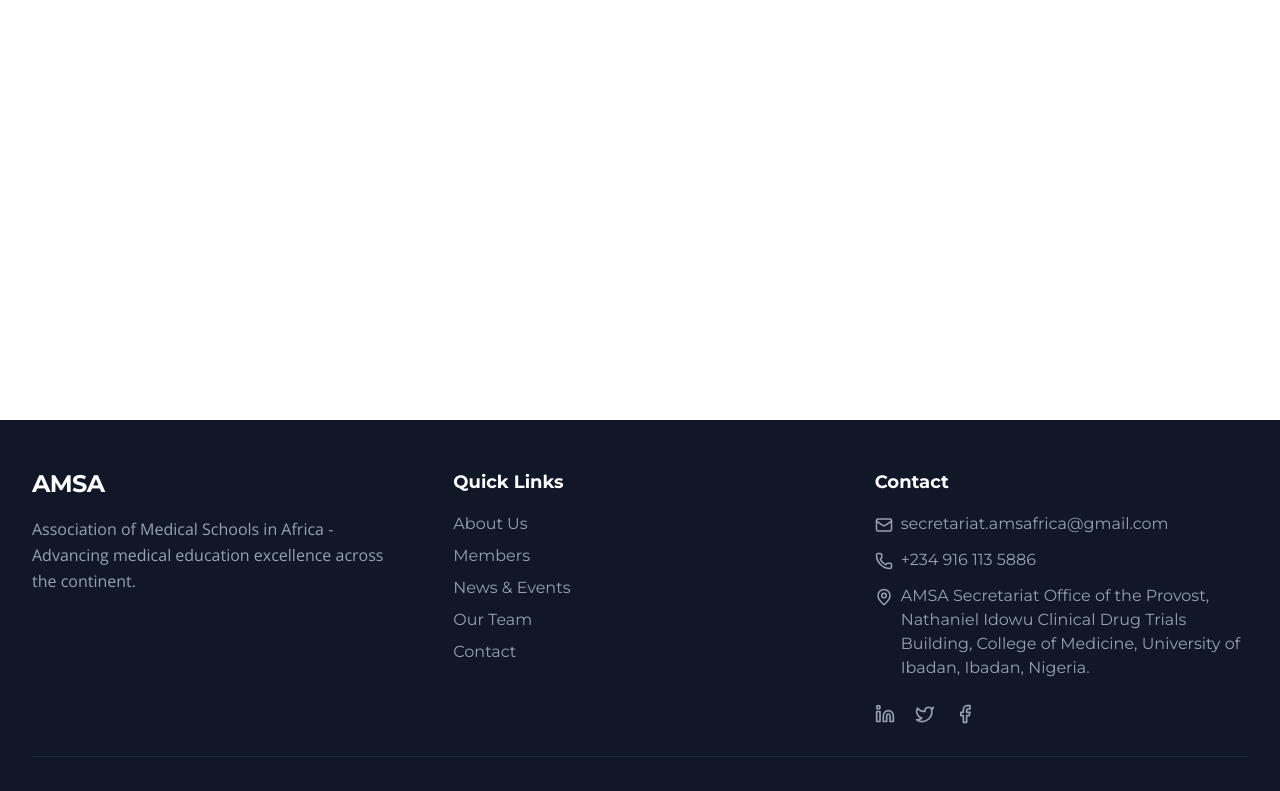
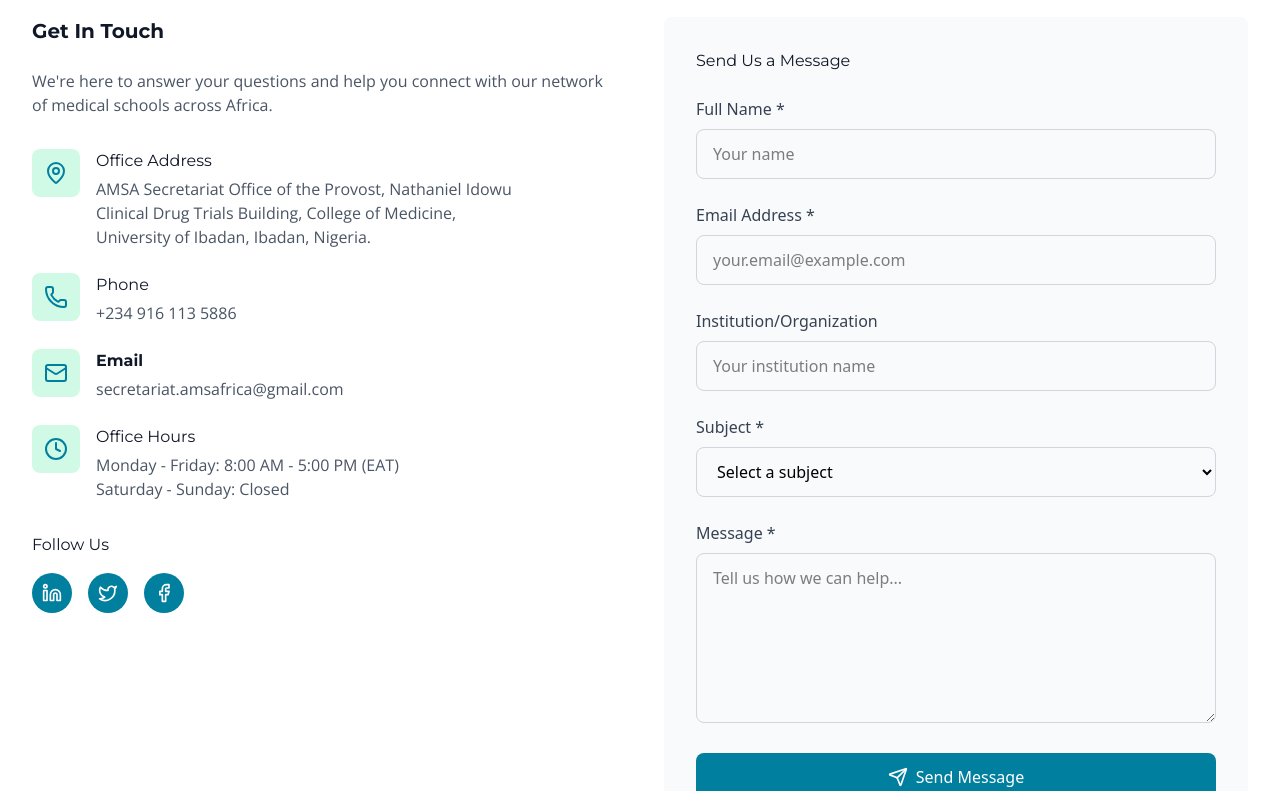
Before and after one commit to Tobi-Oyedele/AMSAfrica, a Next.js app: page /contact in a window 1280 px wide. Shown: the part 460-1251 px from the top of the page. Built offline with nearby package versions, Linux system fonts and the light colour scheme.

Commit message:
Bug fixes and Created contact us page

```diff
--- a/src/app/contact/page.tsx
+++ b/src/app/contact/page.tsx
@@ -1,3 +1,14 @@
+import {
+  Mail,
+  Phone,
+  MapPin,
+  Send,
+  Clock,
+  Linkedin,
+  Twitter,
+  Facebook,
+} from "lucide-react";
+
 const page = () => {
   return (
     <div className="min-h-screen">
@@ -13,6 +24,196 @@ const page = () => {
           </p>
         </div>
       </section>
+
+      <section className="py-20 bg-white">
+        <div className="max-w-7xl mx-auto px-4 sm:px-6 lg:px-8">
+          <div className="grid md:grid-cols-2 gap-12">
+            {/* Contact Information */}
+            <div>
+              <h2 className="text-gray-900 mb-6 text-xl font-semibold">
+                Get In Touch
+              </h2>
+              <p className="text-gray-600 mb-8">
+                We&apos;re here to answer your questions and help you connect
+                with our network of medical schools across Africa.
+              </p>
+
+              <div className="space-y-6 mb-8">
+                <div className="flex items-start">
+                  <div className="shrink-0">
+                    <div className="inline-flex items-center justify-center w-12 h-12 bg-emerald-100 text-primary rounded-lg">
+                      <MapPin size={24} />
+                    </div>
+                  </div>
+                  <div className="ml-4">
+                    <h3 className="text-gray-900 mb-1">Office Address</h3>
+                    <p className="text-gray-600">
+                      AMSA Secretariat Office of the Provost, Nathaniel Idowu
+                      <br />
+                      Clinical Drug Trials Building, College of Medicine,
+                      <br />
+                      University of Ibadan, Ibadan, Nigeria.
+                    </p>
+                  </div>
+                </div>
+
+                <div className="flex items-start">
+                  <div className="shrink-0">
+                    <div className="inline-flex items-center justify-center w-12 h-12 bg-emerald-100 text-primary rounded-lg">
+                      <Phone size={24} />
+                    </div>
+                  </div>
+                  <div className="ml-4">
+                    <h3 className="text-gray-900 mb-1">Phone</h3>
+                    <p className="text-gray-600">+234 916 113 5886</p>
+                  </div>
+                </div>
+
+                <div className="flex items-start">
+                  <div className="shrink-0">
+                    <div className="inline-flex items-center justify-center w-12 h-12 bg-emerald-100 text-primary rounded-lg">
+                      <Mail size={24} />
+                    </div>
+                  </div>
+                  <div className="ml-4">
+                    <h3 className="text-gray-900 font-semibold mb-1">Email</h3>
+                    <p className="text-gray-600">
+                      secretariat.amsafrica@gmail.com
+                    </p>
+                  </div>
+                </div>
+
+                <div className="flex items-start">
+                  <div className="shrink-0">
+                    <div className="inline-flex items-center justify-center w-12 h-12 bg-emerald-100 text-primary rounded-lg">
+                      <Clock size={24} />
+                    </div>
+                  </div>
+                  <div className="ml-4">
+                    <h3 className="text-gray-900 mb-1">Office Hours</h3>
+                    <p className="text-gray-600">
+                      Monday - Friday: 8:00 AM - 5:00 PM (EAT)
+                      <br />
+                      Saturday - Sunday: Closed
+                    </p>
+                  </div>
+                </div>
+              </div>
+
+              <div>
+                <h3 className="text-gray-900 mb-4">Follow Us</h3>
+                <div className="flex space-x-4">
+                  <a
+                    href="#"
+                    className="inline-flex items-center justify-center w-10 h-10 bg-primary text-white rounded-full hover:bg-primary/90 transition-colors"
+                  >
+                    <Linkedin size={20} />
+                  </a>
+                  <a
+                    href="https://x.com/Officialamsafri?s=20"
+                    target="_blank"
+                    className="inline-flex items-center justify-center w-10 h-10 bg-primary text-white rounded-full hover:bg-primary/90 transition-colors"
+                  >
+                    <Twitter size={20} />
+                  </a>
+                  <a
+                    href="#"
+                    className="inline-flex items-center justify-center w-10 h-10 bg-primary text-white rounded-full hover:bg-primary/90 transition-colors"
+                  >
+                    <Facebook size={20} />
+                  </a>
+                </div>
+              </div>
+            </div>
+
+            {/* Contact Form */}
+            <div className="bg-gray-50 p-8 rounded-lg">
+              <h2 className="text-gray-900 mb-6">Send Us a Message</h2>
+              <form className="space-y-6">
+                <div>
+                  <label htmlFor="name" className="block text-gray-700 mb-2">
+                    Full Name *
+                  </label>
+                  <input
+                    type="text"
+                    id="name"
+                    className="w-full px-4 py-3 border border-gray-300 rounded-lg focus:outline-none focus:ring-2 focus:ring-emerald-600"
+                    placeholder="Your name"
+                    required
+                  />
+                </div>
+
+                <div>
+                  <label htmlFor="email" className="block text-gray-700 mb-2">
+                    Email Address *
+                  </label>
+                  <input
+                    type="email"
+                    id="email"
+                    className="w-full px-4 py-3 border border-gray-300 rounded-lg focus:outline-none focus:ring-2 focus:ring-emerald-600"
+                    placeholder="your.email@example.com"
+                    required
+                  />
+                </div>
+
+                <div>
+                  <label
+                    htmlFor="institution"
+                    className="block text-gray-700 mb-2"
+                  >
+                    Institution/Organization
+                  </label>
+                  <input
+                    type="text"
+                    id="institution"
+                    className="w-full px-4 py-3 border border-gray-300 rounded-lg focus:outline-none focus:ring-2 focus:ring-emerald-600"
+                    placeholder="Your institution name"
+                  />
+                </div>
+
+                <div>
+                  <label htmlFor="subject" className="block text-gray-700 mb-2">
+                    Subject *
+                  </label>
+                  <select
+                    id="subject"
+                    className="w-full px-4 py-3 border border-gray-300 rounded-lg focus:outline-none focus:ring-2 focus:ring-emerald-600"
+                    required
+                  >
+                    <option value="">Select a subject</option>
+                    <option value="membership">Membership Inquiry</option>
+                    <option value="partnership">Partnership Opportunity</option>
+                    <option value="research">Research Collaboration</option>
+                    <option value="events">Event Information</option>
+                    <option value="general">General Inquiry</option>
+                  </select>
+                </div>
+
+                <div>
+                  <label htmlFor="message" className="block text-gray-700 mb-2">
+                    Message *
+                  </label>
+                  <textarea
+                    id="message"
+                    rows={6}
+                    className="w-full px-4 py-3 border border-gray-300 rounded-lg focus:outline-none focus:ring-2 focus:ring-emerald-600"
+                    placeholder="Tell us how we can help..."
+                    required
+                  ></textarea>
+                </div>
+
+                <button
+                  type="submit"
+                  className="w-full cursor-pointer flex items-center justify-center px-6 py-3 bg-primary text-white rounded-lg hover:bg-primary/90 transition-colors"
+                >
+                  <Send size={20} className="mr-2" />
+                  Send Message
+                </button>
+              </form>
+            </div>
+          </div>
+        </div>
+      </section>
     </div>
   );
 };
--- a/src/app/team/page.tsx
+++ b/src/app/team/page.tsx
@@ -7,7 +7,7 @@ const ourTeam = () => {
       <div className="max-w-7xl mx-auto px-4 sm:px-6 lg:px-8">
         <div className="text-center mb-16">
           <h2 className="text-gray-900 mb-4 text-4xl font-bold">
-            Leadership Team
+            Interim Leadership Team
           </h2>
           <p className="max-w-2xl mx-auto text-gray-600 text-lg">
             Distinguished medical educators and researchers leading AMSA into
--- a/src/components/Footer.tsx
+++ b/src/components/Footer.tsx
@@ -69,7 +69,8 @@ export function Footer() {
                 <Linkedin size={20} />
               </a>
               <a
-                href="#"
+                href="https://x.com/Officialamsafri?s=20"
+                target="_blank"
                 className="text-gray-400 hover:text-white transition-colors"
               >
                 <Twitter size={20} />
```
